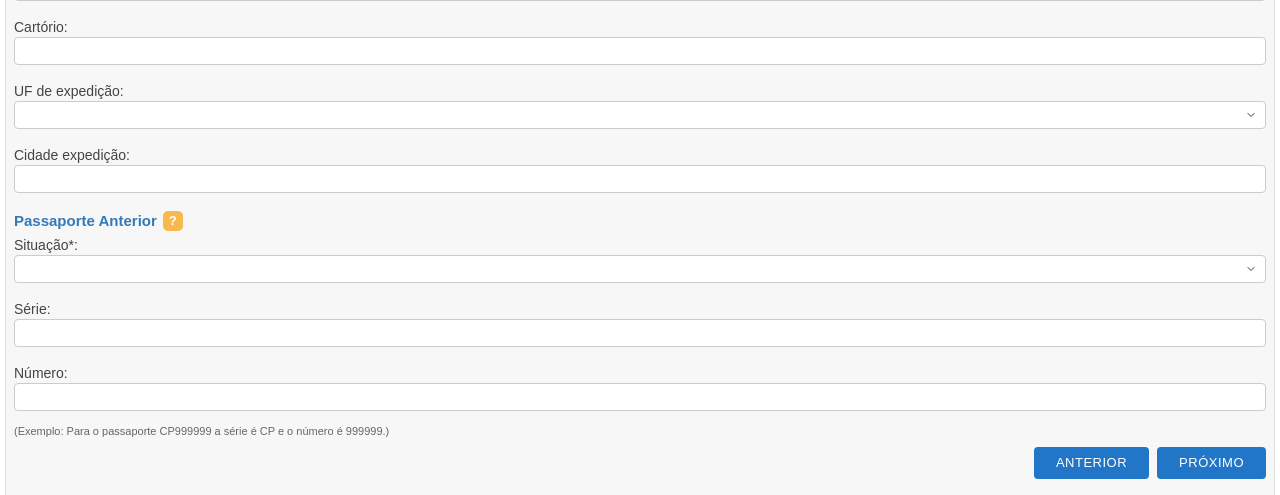
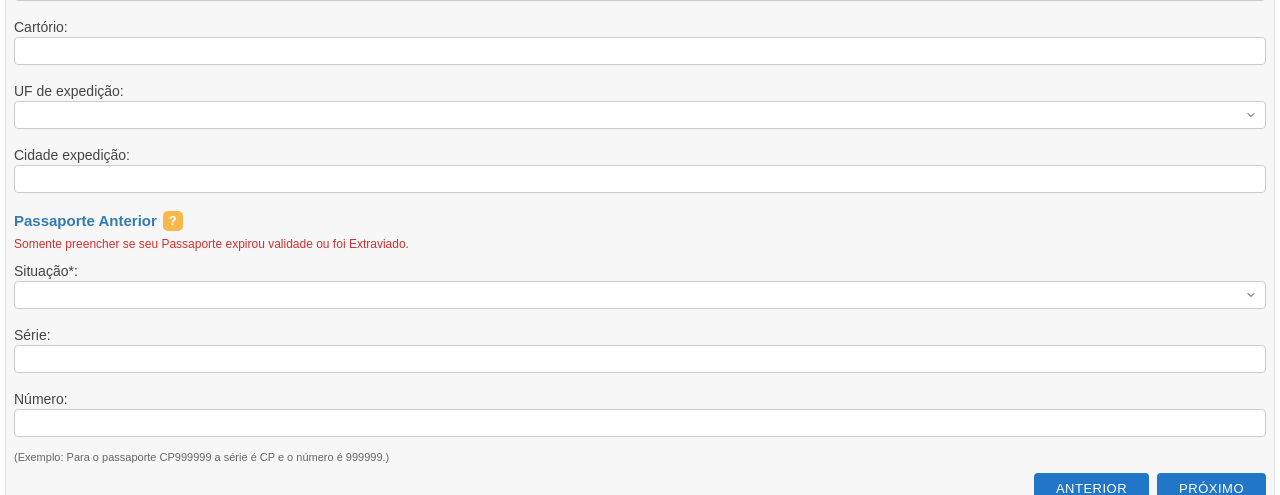
Before and after one commit to Solutionsforce/PassPF, a Flask app: page /nova-solicitacao/documentos in a window 1280 px wide. Shown: the part 1178-1673 px from the top of the page. Run offline with Flask 3, Linux system fonts and the light colour scheme.

Commit message:
Add warning text for previous passport field on application page
Add a red warning text below the "Previous Passport?" title on the /nova-solicitacao/documentos page, specifying conditions for filling the field. Styles the warning text in static/css/style.css and embeds it in templates/documentos.html.

Replit-Commit-Author: Agent
Replit-Commit-Session-Id: 2f1d9dde-6280-4dd7-be92-213d7a001ec0
Replit-Commit-Checkpoint-Type: full_checkpoint
Replit-Commit-Event-Id: 4cfc4434-e583-496d-ac19-cabb9435e665
Replit-Commit-Screenshot-Url: https://storage.googleapis.com/screenshot-production-us-central1/c69ae46c-7eaa-4d13-905b-498ffecf424b/2f1d9dde-6280-4dd7-be92-213d7a001ec0/hsamHTg

```diff
--- a/static/css/style.css
+++ b/static/css/style.css
@@ -850,6 +850,15 @@ body {
 }
 
 
+.doc-warning-text {
+    font-size: 12px;
+    color: #d32f2f;
+    margin-top: 5px;
+    margin-bottom: 12px;
+    font-family: Arial, sans-serif;
+    font-weight: 500;
+}
+
 .doc-info-text {
     font-size: 11px;
     color: #666;
--- a/templates/documentos.html
+++ b/templates/documentos.html
@@ -213,6 +213,10 @@
                 <button type="button" class="doc-help-btn" tabindex="-1">?</button>
             </div>
 
+            <div class="doc-warning-text">
+                Somente preencher se seu Passaporte expirou validade ou foi Extraviado.
+            </div>
+
             <div class="form-group">
                 <label class="form-label-doc" for="situacao">Situação*:</label>
                 <select class="form-select-doc" id="situacao" name="situacao">
```
Also changed, not shown: 1 other file.
